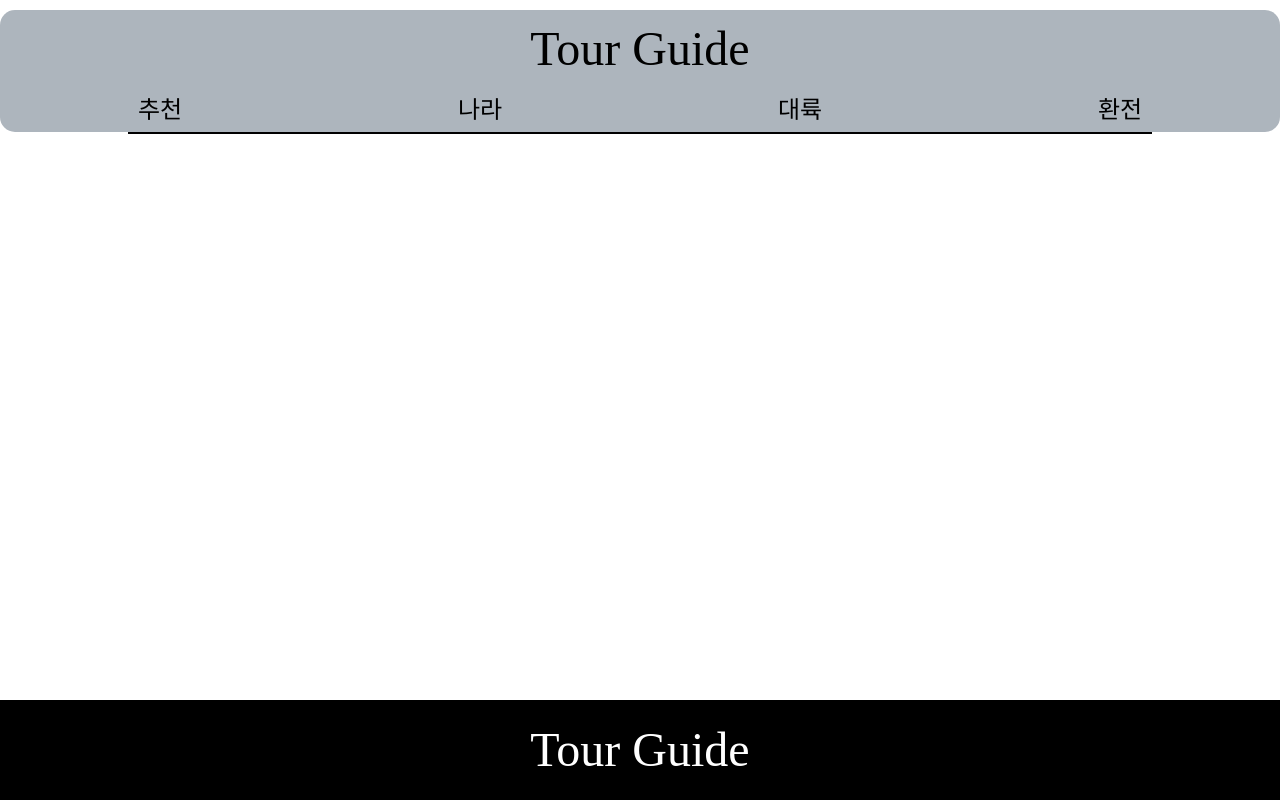
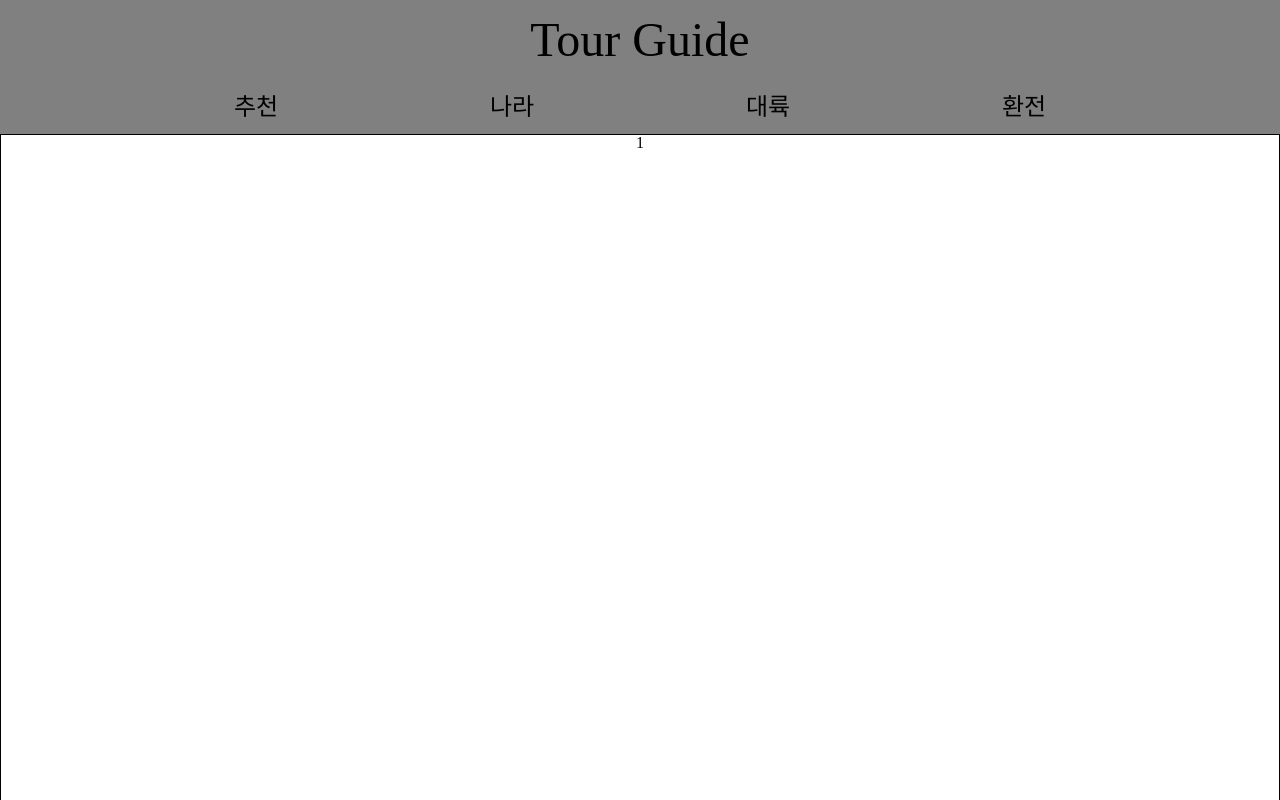
Before and after one commit to BobbyKJH/tour-guide, a React (Create React App) app: page / in a window 1280 px wide. Shown: the top 800 px of the page. Built offline with nearby package versions, Linux system fonts and the light colour scheme; the HTML template or start-up script is replaced by a standard one.

Commit message:
feat: Coutry map components

```diff
--- a/src/components/Footer.tsx
+++ b/src/components/Footer.tsx
@@ -3,16 +3,6 @@ import styled from "styled-components";
 
 const Container = styled.div`
   display: flex;
-  position: fixed;
-  justify-content: center;
-  align-items: center;
-  background-color: #000;
-  color: #fff;
-  margin: 0 auto;
-  width: 100vw;
-  bottom: 0;
-  left: 0;
-  right: 0;
   height: 100px;
 `;
 const Home = styled.div`
--- a/src/components/Navigation.tsx
+++ b/src/components/Navigation.tsx
@@ -4,30 +4,27 @@ import styled from "styled-components";
 
 const Container = styled.div`
   display: block;
-  background-color: #adb5bd;
-  border-radius: 15px;
-  width: 100vw;
-  margin: 10px auto;
-  margin-bottom: 0;
+  background-color: gray;
 `;
 const Title = styled.div`
-  display: block;
+  display: flex;
+  justify-content: center;
+  align-items: center;
   text-align: center;
-  padding: 15px 0;
+  height: 80px;
   font-size: 48px;
 `;
 const Menu = styled.div`
   display: flex;
+  justify-content: center;
+  align-items: center;
 `;
 const Nav = styled.div`
   display: block;
-  width: 25vw;
-  padding: 10px 0;
   text-align: center;
+  padding: 15px 0;
   font-size: 24px;
-  &:hover {
-    text-decoration: underline;
-  }
+  width: 20vw;
 `;
 
 function Navigation() {
--- /dev/null
+++ b/src/components/country/Country.jsx
@@ -0,0 +1,7 @@
+import React from "react";
+
+function Country({ title, img }) {
+  return <div>Country</div>;
+}
+
+export default Country;
--- a/src/components/Country.jsx
+++ b/src/components/country/CountryList.jsx
@@ -1,7 +1,8 @@
 import axios from "axios";
 import React, { useEffect, useState } from "react";
+import Country from "./Country";
 
-function Country({ country }) {
+function CountryList({ country }) {
   const [list, setList] = useState([]);
 
   useEffect(() => {
@@ -11,11 +12,11 @@ function Country({ country }) {
   }, [country]);
   return (
     <div>
-      {list.map((co) => (
-        <div key={co.id}>{co.id}</div>
+      {list.map((country) => (
+        <Country />
       ))}
     </div>
   );
 }
 
-export default Country;
+export default CountryList;
--- a/src/pages/CountryPage.jsx
+++ b/src/pages/CountryPage.jsx
@@ -1,15 +1,14 @@
 import React, { useState } from "react";
 import { useDispatch, useSelector } from "react-redux";
 import styled from "styled-components";
-import Country from "../components/Country";
+import CountryList from "../components/country/CountryList";
 import { asia, eu, america, africa, oceania } from "../store/countrySlice";
 
 const Container = styled.div`
   display: block;
   margin: 0 auto;
-  width: 100vw;
 `;
-const CountryList = styled.div`
+const CountryBtn = styled.div`
   display: block;
   text-align: center;
 `;
@@ -23,17 +22,18 @@ function CountryPage() {
   const America = () => dispatch(america());
   const Africa = () => dispatch(africa());
   const Oceania = () => dispatch(oceania());
+
   return (
     <Container>
-      <CountryList>
+      <CountryBtn>
         <button onClick={Asia}>asia</button>
         <button onClick={Eu}>eu</button>
         <button onClick={America}>america</button>
         <button onClick={Africa}>africa</button>
         <button onClick={Oceania}>oceania</button>
-      </CountryList>
-      {country}
-      <Country country={country} />
+      </CountryBtn>
+
+      <CountryList country={country} />
     </Container>
   );
 }
--- a/src/pages/HomePage.tsx
+++ b/src/pages/HomePage.tsx
@@ -4,13 +4,13 @@ import styled from "styled-components";
 
 const Container = styled.div`
   margin: 0 auto;
-  width: 80vw;
   border: 1px solid black;
   text-align: center;
+  height: 80vw;
 `;
 
 function HomePage() {
-  return <Container></Container>;
+  return <Container>1</Container>;
 }
 
 export default HomePage;
```
